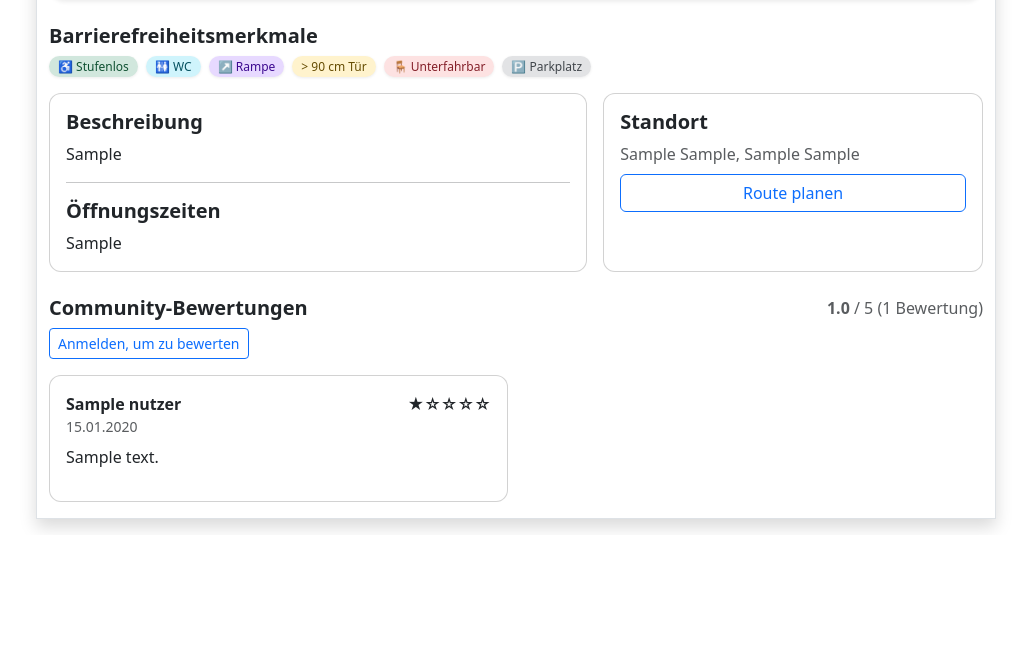
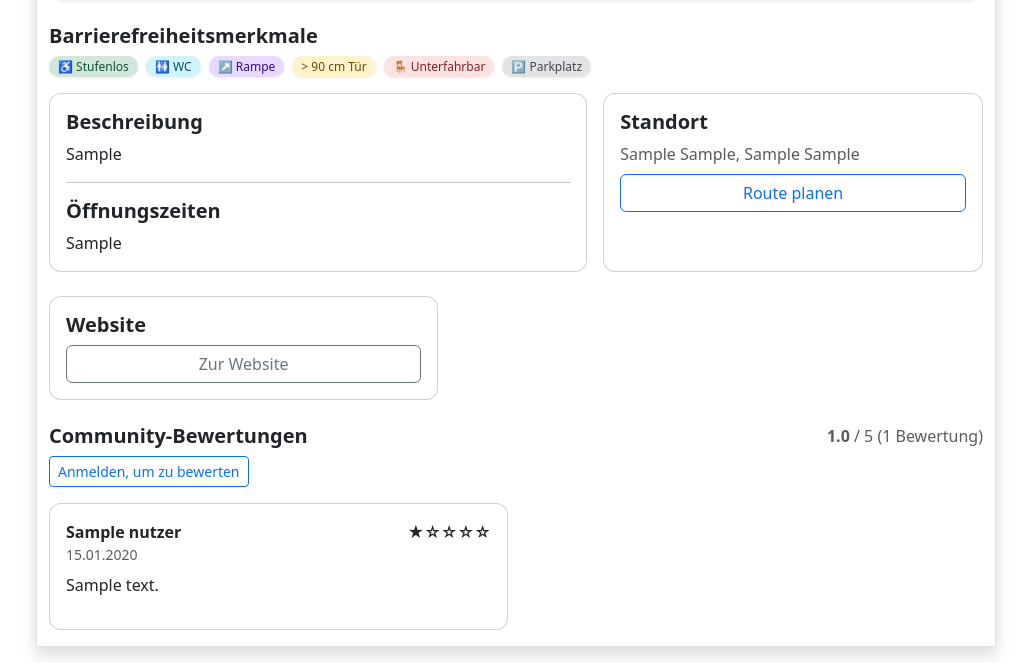
Before and after one commit to Batool259/WheelsEats1, a Flask app: page /restaurants/1 in a window 1280 px wide. Shown: the part 553-1216 px from the top of the page, without its empty margins (124-1155 px from the left). Before the commit the page ends 1084 px from the top, so only its background shows below. Run offline with Flask 3, Linux system fonts and the light colour scheme; tables that the repository leaves empty hold one stand-in row (values such as "Sample post"); some libraries are stand-ins or nearby versions.

Commit message:
Website-Feld für Restaurants hinzugefügt

```diff
--- a/app.py
+++ b/app.py
@@ -381,8 +381,14 @@ def restaurant_new():
             flash("Bitte gib einen Namen für das Restaurant an.", "danger")
             return render_template("new.html")
 
+        # Website auslesen + optional normalisieren
+        website = (request.form.get("website") or "").strip() or None
+        if website and not website.startswith(("http://", "https://")):
+            website = "https://" + website
+
         r = Restaurant(
             name=name,
+            website=website,
             strasse=(request.form.get("strasse") or "").strip() or None,
             hausnummer=(request.form.get("hausnummer") or "").strip() or None,
             postleitzahl=(request.form.get("postleitzahl") or "").strip() or None,
@@ -435,10 +441,11 @@ def restaurant_new():
             rel_path = f"static/uploads/{filename}"
             r.fotos = [Foto(dateipfad=rel_path, titelbild=True)]
 
-        db.session.commit()
 
-        flash("Restaurant wurde gespeichert", "success")
-        return redirect(url_for("detail", id=r.id))
+            db.session.commit()
+
+            flash("Restaurant wurde gespeichert", "success")
+            return redirect(url_for("detail", id=r.id))
 
     return render_template("new.html")
 
--- a/db.py
+++ b/db.py
@@ -39,6 +39,7 @@ class Restaurant(db.Model):
     status = db.Column(db.String(50), nullable=False, default="pending")
     oeffnungszeiten = db.Column(db.Text, nullable=True)
     quelle = db.Column(db.String(255), nullable=True)
+    website = db.Column(db.String(255))
 
     erstellt_am = db.Column(db.DateTime, nullable=False, default=datetime.utcnow)
     aktualisiert_am = db.Column(db.DateTime, nullable=False, default=datetime.utcnow, onupdate=datetime.utcnow)
--- a/templates/detail.html
+++ b/templates/detail.html
@@ -139,6 +139,28 @@
 </div>
 
 
+<!-- Website -->
+<div class="col-12 col-lg-5 mt-3">
+  <div class="card h-100">
+    <div class="card-body">
+      <h2 class="h5 fw-semibold">Website</h2>
+
+      {% if restaurant.website %}
+        <a class="btn btn-outline-secondary w-100"
+           href="{{ restaurant.website }}"
+           target="_blank"
+           rel="noopener">
+          Zur Website
+        </a>
+      {% else %}
+        <div class="text-muted">Keine Website angegeben.</div>
+      {% endif %}
+    </div>
+  </div>
+</div>
+
+
+
 <!-- Bewertungen -->
 <div class="mt-4">
   <div class="d-flex justify-content-between align-items-end mb-2">
--- a/templates/new.html
+++ b/templates/new.html
@@ -26,6 +26,11 @@
       <div class="mb-3">
         <label class="form-label fw-semibold">Name des Restaurants</label>
         <input name="name" type="text" class="form-control form-control-lg" placeholder="z.B. Café Sonnenschein" required>
+      </div>
+
+      <div class="mb-3">
+        <label class="form-label fw-semibold">Website</label>
+        <input name="website" type="url" class="form-control" placeholder="https://www.restaurant.de">
       </div>
 
       <div class="row g-3">
```
Also changed, not shown: migrate_add_website.py (added, +19 -0 lines).
